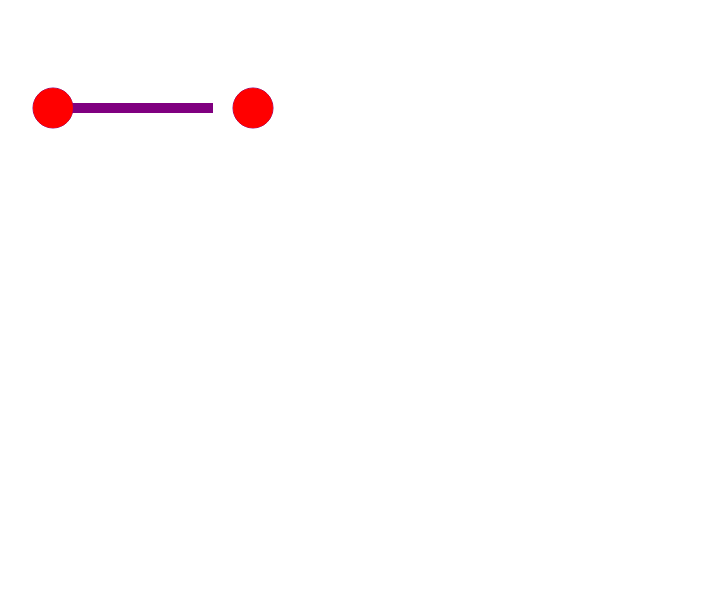
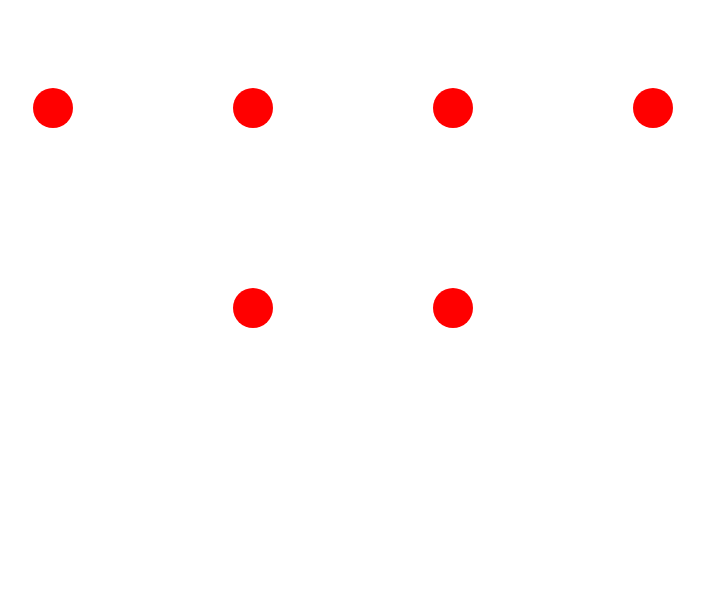
Before and after one commit to mohitsahunitrr/Open-Pit-Mining-Problem, a plain HTML site: page index.html in a window 1280 px wide. Shown: the whole page, without its empty margins (55-759 px from the left). Drawn offline with Linux system fonts and the light colour scheme.

Commit message:
practice rendering edges and vertices

```diff
--- a/index.html
+++ b/index.html
@@ -8,6 +8,6 @@
     </script>
   </head>
   <body>
-    <canvas id="canvas" width="600" height="600"></canvas>
+    <canvas id="canvas" width="900" height="900"></canvas>
   </body>
 </html>
--- a/miner.js
+++ b/miner.js
@@ -14,9 +14,9 @@ document.addEventListener("DOMContentLoaded", () => {
   Vertex.prototype.render = function(ctx){
     ctx.beginPath();
     ctx.arc(this.x,this.y,this.r,0,2*Math.PI);
-    ctx.strokeStyle = "purple";
-    ctx.inedWidth = 1;
-    ctx.stroke();
+    // ctx.strokeStyle = "purple";
+    // ctx.inedWidth = 1;
+    // ctx.stroke();
     ctx.fillStyle = "red";
     ctx.fill();
   }
@@ -27,25 +27,48 @@ document.addEventListener("DOMContentLoaded", () => {
   }
 
   Edge.prototype.render = function(ctx){
-    const height = 10;
-    ctx.fillStyle = "purple";
-    const xCoord = this.v1.x;
-    const yCoord = this.v1.y - (height/2);
-    const width = this.v2.x - this.v1.x - this.v2.r - 20;
-    ctx.fillRect(xCoord, yCoord, width, height);
+    ctx.beginPath();
+    ctx.moveTo(this.v1.x,this.v1.y);
+    ctx.lineTo(this.v2.x,this.v2.y);
+    ctx.lineWidth = 10;
+    ctx.strokeStyle = "purple";
+    ctx.stroke();
   }
 
   const EdgeArrow = function(v1,v2){
 
   }
 
-  const v1 = new Vertex(100,100,20);
-  const v2 = new Vertex(300,100,20);
-  const e1 = new Edge(v1,v2);
+  const vertices = [
+    new Vertex(300,300,20),
+    new Vertex(500,300,20),
 
-  e1.render(ctx);
-  v1.render(ctx);
-  v2.render(ctx);
+    new Vertex(100,100,20),
+    new Vertex(300,100,20),
+    new Vertex(500,100,20),
+    new Vertex(700,100,20)
+  ]
+
+  const edges = [
+    new Edge(vertices[4],vertices[0]),
+    new Edge(vertices[4],vertices[1]),
+    new Edge(vertices[4],vertices[2]),
+    new Edge(vertices[5],vertices[1]),
+    new Edge(vertices[5],vertices[2]),
+    new Edge(vertices[5],vertices[3])
+  ]
+
+  vertices.forEach((vertex) => {
+    vertex.render(ctx);
+  })
+
+  // v1.render(ctx);
+  // v2.render(ctx);
+  // v3.render(ctx);
+  // v4.render(ctx);
+  // v5.render(ctx);
+  // v6.render(ctx);
+
 
 
 
```
